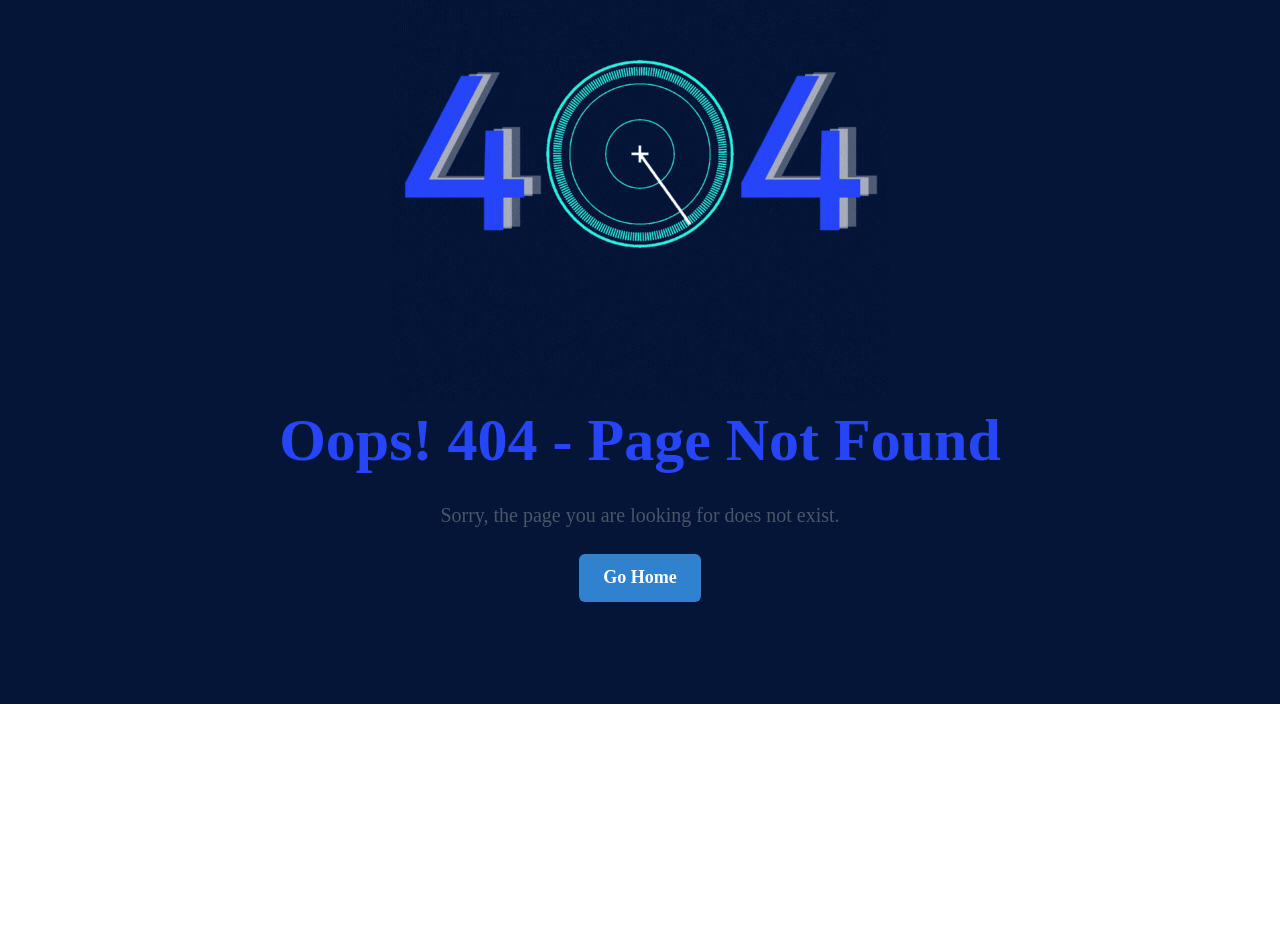
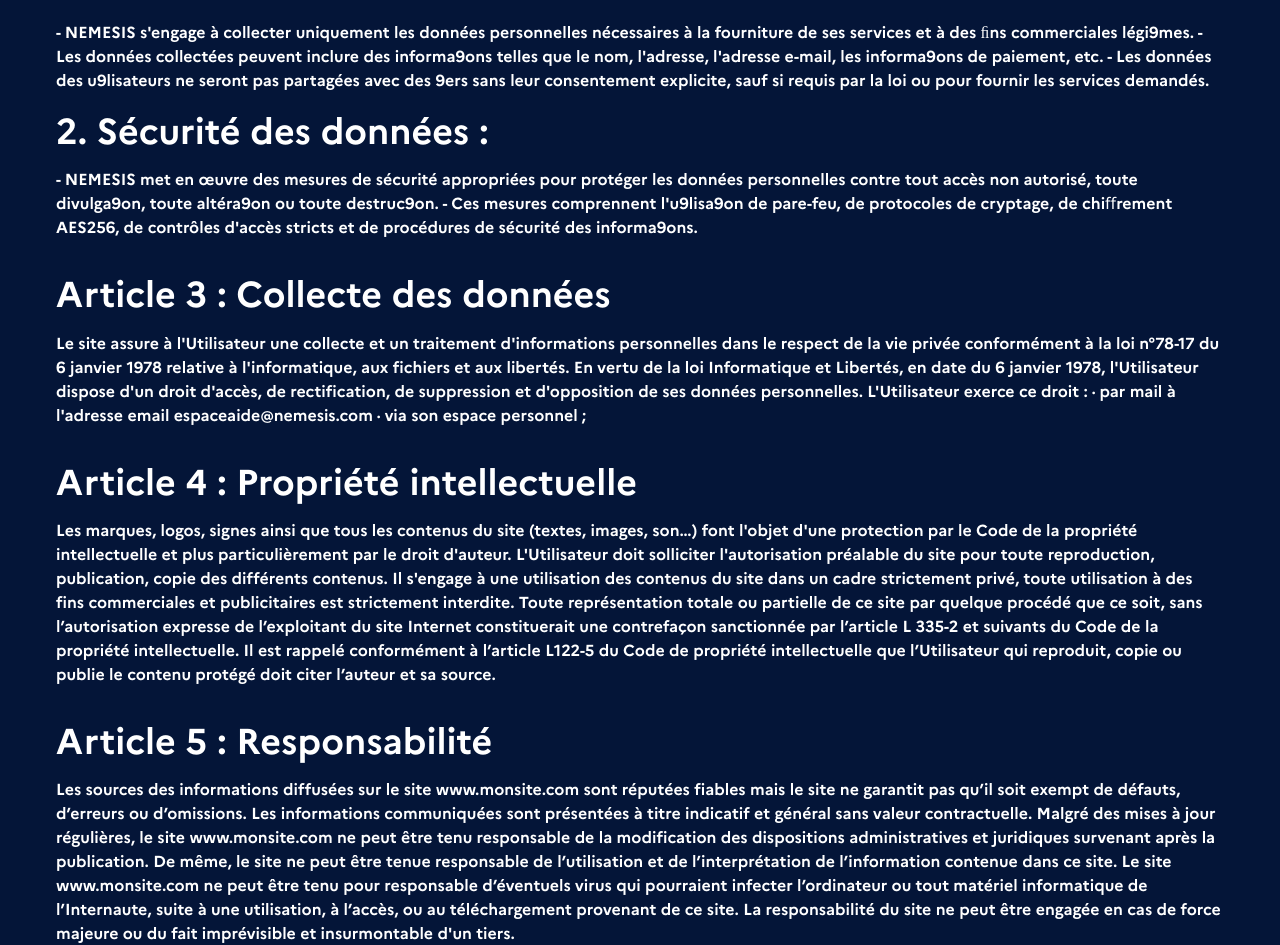
Before and after one commit to project-nemesis-monitor/ui-monitor-v1, a Next.js app: page /politique in a window 1280 px wide. Before the commit this address had no page. Shown: the part 96-1041 px from the top of the page. Before the commit the page ends 800 px from the top, so only its background shows below. Built offline with nearby package versions, Linux system fonts and the light colour scheme.

Commit message:
feat: manuel

```diff
--- /dev/null
+++ b/pages/politique.js
@@ -0,0 +1,114 @@
+import {
+    Box,
+    Image,
+    Input,
+    Button,
+    Center,
+    chakra,
+    FormControl,
+    FormLabel,
+    InputGroup,
+    InputLeftElement,
+    Text,
+    InputRightElement,
+    IconButton,
+    useDisclosure,
+    useBreakpointValue,
+    Select,
+    Heading
+} from "@chakra-ui/react";
+
+export default function PolitiquePage() {
+    return (
+        <>
+            <Box fontFamily={"marianne"} color={"white"} p={14}>
+                <Heading fontFamily={"marianne"} mb={4}>1. Collecte et utilisaton des données :</Heading>
+                <Text fontFamily={"marianne"} mb={4}>
+                    - NEMESIS s'engage à collecter uniquement les données personnelles nécessaires à la
+                    fourniture de ses services et à des ﬁns commerciales légi9mes.
+                    - Les données collectées peuvent inclure des informa9ons telles que le nom, l'adresse,
+                    l'adresse e-mail, les informa9ons de paiement, etc.
+                    - Les données des u9lisateurs ne seront pas partagées avec des 9ers sans leur
+                    consentement explicite, sauf si requis par la loi ou pour fournir les services demandés.
+
+                </Text>
+
+
+                <Heading fontFamily={"marianne"} mb={4}>2. Sécurité des données :</Heading>
+                <Text mb={8} mt={4}>
+                    - NEMESIS met en œuvre des mesures de sécurité appropriées pour protéger les données
+                    personnelles contre tout accès non autorisé, toute divulga9on, toute altéra9on ou toute
+                    destruc9on.
+                    - Ces mesures comprennent l'u9lisa9on de pare-feu, de protocoles de cryptage, de
+                    chiﬀrement AES256, de contrôles d'accès stricts et de procédures de sécurité des
+                    informa9ons.
+                </Text>
+                <Heading fontFamily={"marianne"} mb={4}>Article 3 : Collecte des données</Heading>
+                <Text mb={8} mt={4}>Le site assure à l'Utilisateur une collecte et un traitement d'informations personnelles dans le respect de la vie privée conformément à la loi n°78-17 du 6 janvier 1978 relative à l'informatique, aux fichiers et aux libertés.
+
+
+                    En vertu de la loi Informatique et Libertés, en date du 6 janvier 1978, l'Utilisateur dispose d'un droit d'accès, de rectification, de suppression et d'opposition de ses données personnelles. L'Utilisateur exerce ce droit :
+                    ·         par mail à l'adresse email espaceaide@nemesis.com
+                    ·         via son espace personnel ;
+                </Text>
+                <Heading fontFamily={"marianne"} mb={4}>Article 4 : Propriété intellectuelle</Heading>
+                <Text mb={8} mt={4}>Les marques, logos, signes ainsi que tous les contenus du site (textes, images, son…) font l'objet d'une protection par le Code de la propriété intellectuelle et plus particulièrement par le droit d'auteur.
+
+                    L'Utilisateur doit solliciter l'autorisation préalable du site pour toute reproduction, publication, copie des différents contenus. Il s'engage à une utilisation des contenus du site dans un cadre strictement privé, toute utilisation à des fins commerciales et publicitaires est strictement interdite.
+
+                    Toute représentation totale ou partielle de ce site par quelque procédé que ce soit, sans l’autorisation expresse de l’exploitant du site Internet constituerait une contrefaçon sanctionnée par l’article L 335-2 et suivants du Code de la propriété intellectuelle.
+
+                    Il est rappelé conformément à l’article L122-5 du Code de propriété intellectuelle que l’Utilisateur qui reproduit, copie ou publie le contenu protégé doit citer l’auteur et sa source.
+                </Text>
+                <Heading fontFamily={"marianne"} mb={4}>Article 5 : Responsabilité</Heading>
+                <Text mb={8} mt={4}>
+                    Les sources des informations diffusées sur le site www.monsite.com sont réputées fiables mais le site ne garantit pas qu’il soit exempt de défauts, d’erreurs ou d’omissions.
+
+                    Les informations communiquées sont présentées à titre indicatif et général sans valeur contractuelle. Malgré des mises à jour régulières, le site www.monsite.com ne peut être tenu responsable de la modification des dispositions administratives et juridiques survenant après la publication. De même, le site ne peut être tenue responsable de l’utilisation et de l’interprétation de l’information contenue dans ce site.
+                    Le site www.monsite.com ne peut être tenu pour responsable d’éventuels virus qui pourraient infecter l’ordinateur ou tout matériel informatique de l’Internaute, suite à une utilisation, à l’accès, ou au téléchargement provenant de ce site.
+
+                    La responsabilité du site ne peut être engagée en cas de force majeure ou du fait imprévisible et insurmontable d'un tiers.
+                </Text>
+                <Heading fontFamily={"marianne"} mb={4}>Article 6 : Liens hypertextes</Heading>
+                <Text mb={8} mt={4}>
+                    Des liens hypertextes peuvent être présents sur le site. L’Utilisateur est informé qu’en cliquant sur ces liens, il sortira du site www.monsite.com. Ce dernier n’a pas de contrôle sur les pages web sur lesquelles aboutissent ces liens et ne saurait, en aucun cas, être responsable de leur contenu.
+                </Text>
+                <Heading fontFamily={"marianne"} mb={4}>Article 7 : Cookies</Heading>
+                <Text mb={8} mt={4}>
+                    L’Utilisateur est informé que lors de ses visites sur le site, un cookie peut s’installer automatiquement sur son logiciel de navigation.
+
+                    Les cookies sont de petits fichiers stockés temporairement sur le disque dur de l’ordinateur de l’Utilisateur par votre navigateur et qui sont nécessaires à l’utilisation du site www.monsite.com. Les cookies ne contiennent pas d’information personnelle et ne peuvent pas être utilisés pour identifier quelqu’un. Un cookie contient un identifiant unique, généré aléatoirement et donc anonyme. Certains cookies expirent à la fin de la visite de l’Utilisateur, d’autres restent.
+
+                    L’information contenue dans les cookies est utilisée pour améliorer le site www.monsite.com.
+
+                    En naviguant sur le site, L’Utilisateur les accepte.
+                    L’Utilisateur doit toutefois donner son consentement quant à l’utilisation de certains cookies.
+                    A défaut d’acceptation, l’Utilisateur est informé que certaines fonctionnalités ou pages risquent de lui être refusées.
+                    L’Utilisateur pourra désactiver ces cookies par l’intermédiaire des paramètres figurant au sein de son logiciel de navigation.
+                </Text>
+                <Heading fontFamily={"marianne"} mb={4}>Article 8 : Publication par l’Utilisateur</Heading>
+                <Text mb={8} mt={4}>
+                    Le site permet aux membres de publier les contenus suivants :
+                    modification de données.
+
+                    Dans ses publications, le membre s’engage à respecter les règles de la Netiquette (règles de bonne conduite de l’internet) et les règles de droit en vigueur.
+
+                    Le site peut exercer une modération sur les publications et se réserve le droit de refuser leur mise en ligne, sans avoir à s’en justifier auprès du membre.
+
+                    Le membre reste titulaire de l’intégralité de ses droits de propriété intellectuelle. Mais en publiant une publication sur le site, il cède à la société éditrice le droit non exclusif et gratuit de représenter, reproduire, adapter, modifier, diffuser et distribuer sa publication, directement ou par un tiers autorisé, dans le monde entier, sur tout support (numérique ou physique), pour la durée de la propriété intellectuelle. Le Membre cède notamment le droit d'utiliser sa publication sur internet et sur les réseaux de téléphonie mobile.
+
+                    La société éditrice s'engage à faire figurer le nom du membre à proximité de chaque utilisation de sa publication.
+
+                    Tout contenu mis en ligne par l'Utilisateur est de sa seule responsabilité. L'Utilisateur s'engage à ne pas mettre en ligne de contenus pouvant porter atteinte aux intérêts de tierces personnes. Tout recours en justice engagé par un tiers lésé contre le site sera pris en charge par l'Utilisateur.
+
+                    Le contenu de l'Utilisateur peut être à tout moment et pour n'importe quelle raison supprimé ou modifié par le site, sans préavis.
+                </Text>
+                <Heading fontFamily={"marianne"} mb={4}>Article 9 : Droit applicable et juridiction compétente</Heading>
+                <Text mb={8} mt={4}>
+                    La législation française s'applique au présent contrat. En cas d'absence de résolution amiable d'un litige né entre les parties, les tribunaux français seront seuls compétents pour en connaître.
+                    Pour toute question relative à l’application des présentes CGU, vous pouvez joindre l’éditeur aux coordonnées inscrites à l’ARTICLE 1.
+                </Text>
+            </Box>
+        </>
+    )
+}
```
Also changed, not shown: components/landingpage/Buttongradient.jsx (+10 -0 lines), 1 other file (tests, documents, lock files or other folders).
